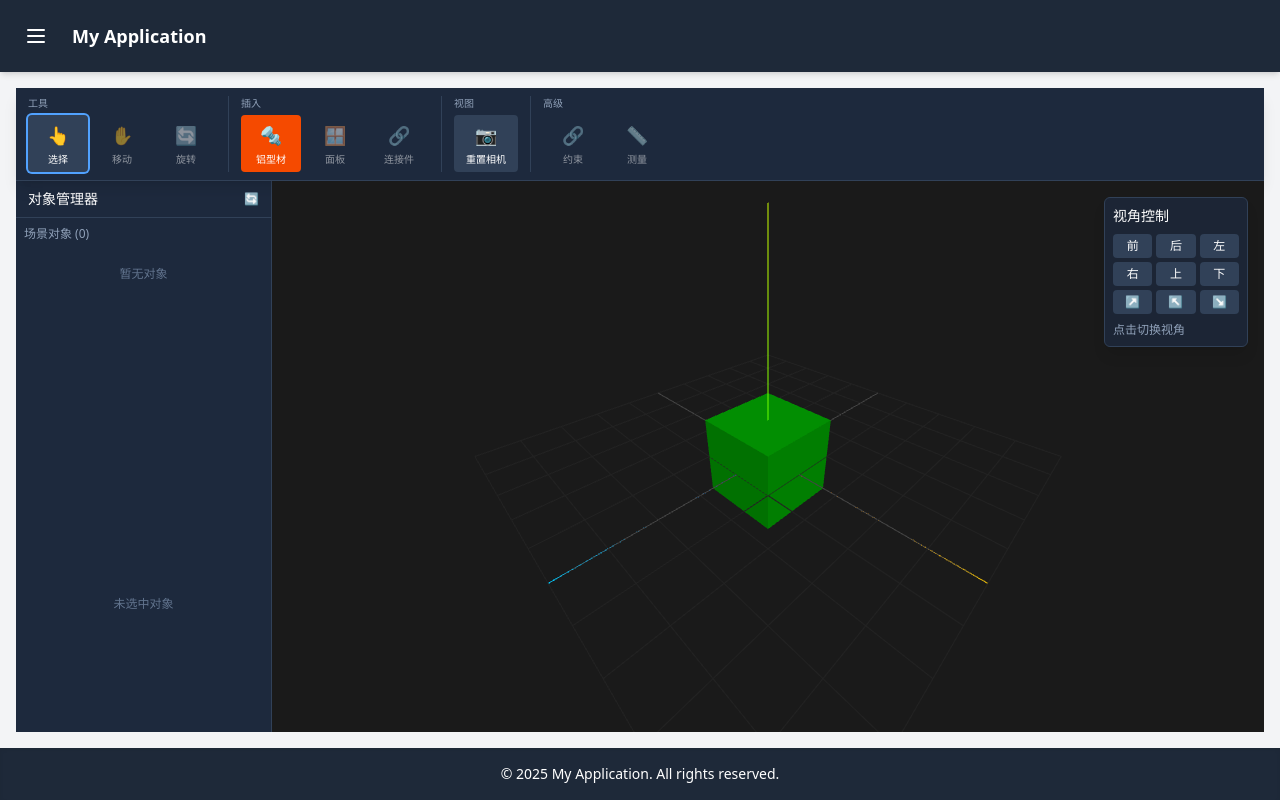
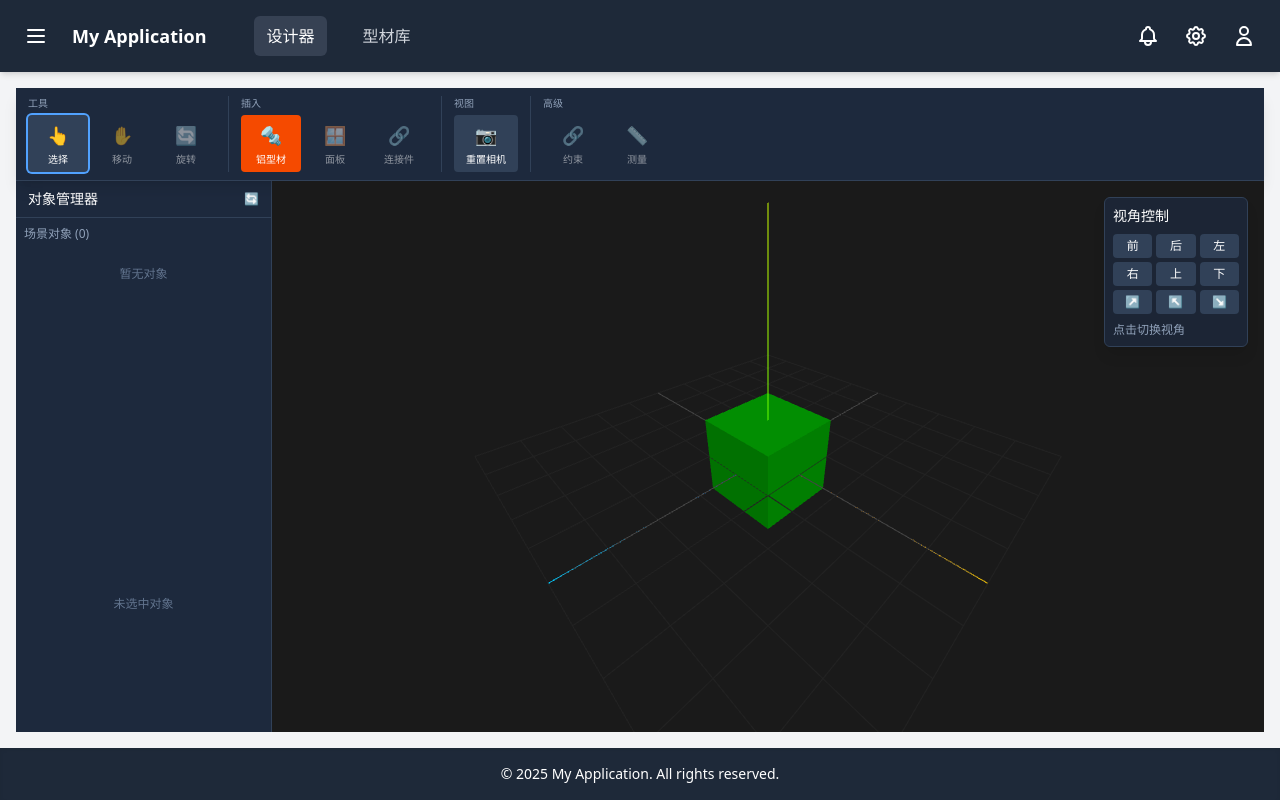
Before and after one commit to firestige/alu_frame_forge, a React (Vite) app in the folder web-app/: page /designer in a window 1280 px wide. Built offline with nearby package versions, Linux system fonts and the light colour scheme.

Commit message:
在 AppBar增加导航和状态

```diff
--- a/web-app/src/components/appbar/AppBar.tsx
+++ b/web-app/src/components/appbar/AppBar.tsx
@@ -1,8 +1,12 @@
 import * as React from 'react';
+import { Link, useLocation } from 'react-router';
 import { useDrawerStore } from '../../stores/drawerStore';
 
 const AppBar: React.FC = () => {
   const toggleDrawer = useDrawerStore(state => state.toggle);
+  const location = useLocation();
+
+  const isActive = (path: string) => location.pathname === path;
 
   return (
     <div className="app-bar bg-gray-800 text-white p-4 flex items-center gap-4 shadow-md z-10">
@@ -27,6 +31,102 @@ const AppBar: React.FC = () => {
         </svg>
       </button>
       <h1 className="text-lg font-semibold">My Application</h1>
+
+      {/* Navigation Section */}
+      <nav className="flex items-center gap-6 ml-8">
+        <Link
+          to="/designer"
+          className={`px-3 py-2 rounded-md transition-colors ${
+            isActive('/designer')
+              ? 'bg-gray-700 text-white font-medium'
+              : 'text-gray-300 hover:bg-gray-700 hover:text-white'
+          }`}
+        >
+          设计器
+        </Link>
+        <Link
+          to="/library"
+          className={`px-3 py-2 rounded-md transition-colors ${
+            isActive('/library')
+              ? 'bg-gray-700 text-white font-medium'
+              : 'text-gray-300 hover:bg-gray-700 hover:text-white'
+          }`}
+        >
+          型材库
+        </Link>
+      </nav>
+
+      {/* Status Section (Right-aligned) */}
+      <div className="flex items-center gap-2 ml-auto">
+        {/* Notification Button */}
+        <button
+          className="p-2 hover:bg-gray-700 rounded-md transition-colors"
+          aria-label="Notifications"
+        >
+          <svg
+            xmlns="http://www.w3.org/2000/svg"
+            className="h-6 w-6"
+            fill="none"
+            viewBox="0 0 24 24"
+            stroke="currentColor"
+          >
+            <path
+              strokeLinecap="round"
+              strokeLinejoin="round"
+              strokeWidth={2}
+              d="M15 17h5l-1.405-1.405A2.032 2.032 0 0118 14.158V11a6.002 6.002 0 00-4-5.659V5a2 2 0 10-4 0v.341C7.67 6.165 6 8.388 6 11v3.159c0 .538-.214 1.055-.595 1.436L4 17h5m6 0v1a3 3 0 11-6 0v-1m6 0H9"
+            />
+          </svg>
+        </button>
+
+        {/* Settings Button */}
+        <button
+          className="p-2 hover:bg-gray-700 rounded-md transition-colors"
+          aria-label="Settings"
+        >
+          <svg
+            xmlns="http://www.w3.org/2000/svg"
+            className="h-6 w-6"
+            fill="none"
+            viewBox="0 0 24 24"
+            stroke="currentColor"
+          >
+            <path
+              strokeLinecap="round"
+              strokeLinejoin="round"
+              strokeWidth={2}
+              d="M10.325 4.317c.426-1.756 2.924-1.756 3.35 0a1.724 1.724 0 002.573 1.066c1.543-.94 3.31.826 2.37 2.37a1.724 1.724 0 001.065 2.572c1.756.426 1.756 2.924 0 3.35a1.724 1.724 0 00-1.066 2.573c.94 1.543-.826 3.31-2.37 2.37a1.724 1.724 0 00-2.572 1.065c-.426 1.756-2.924 1.756-3.35 0a1.724 1.724 0 00-2.573-1.066c-1.543.94-3.31-.826-2.37-2.37a1.724 1.724 0 00-1.065-2.572c-1.756-.426-1.756-2.924 0-3.35a1.724 1.724 0 001.066-2.573c-.94-1.543.826-3.31 2.37-2.37.996.608 2.296.07 2.572-1.065z"
+            />
+            <path
+              strokeLinecap="round"
+              strokeLinejoin="round"
+              strokeWidth={2}
+              d="M15 12a3 3 0 11-6 0 3 3 0 016 0z"
+            />
+          </svg>
+        </button>
+
+        {/* Profile Button */}
+        <button
+          className="p-2 hover:bg-gray-700 rounded-md transition-colors"
+          aria-label="Profile"
+        >
+          <svg
+            xmlns="http://www.w3.org/2000/svg"
+            className="h-6 w-6"
+            fill="none"
+            viewBox="0 0 24 24"
+            stroke="currentColor"
+          >
+            <path
+              strokeLinecap="round"
+              strokeLinejoin="round"
+              strokeWidth={2}
+              d="M16 7a4 4 0 11-8 0 4 4 0 018 0zM12 14a7 7 0 00-7 7h14a7 7 0 00-7-7z"
+            />
+          </svg>
+        </button>
+      </div>
     </div>
   );
 };
```
